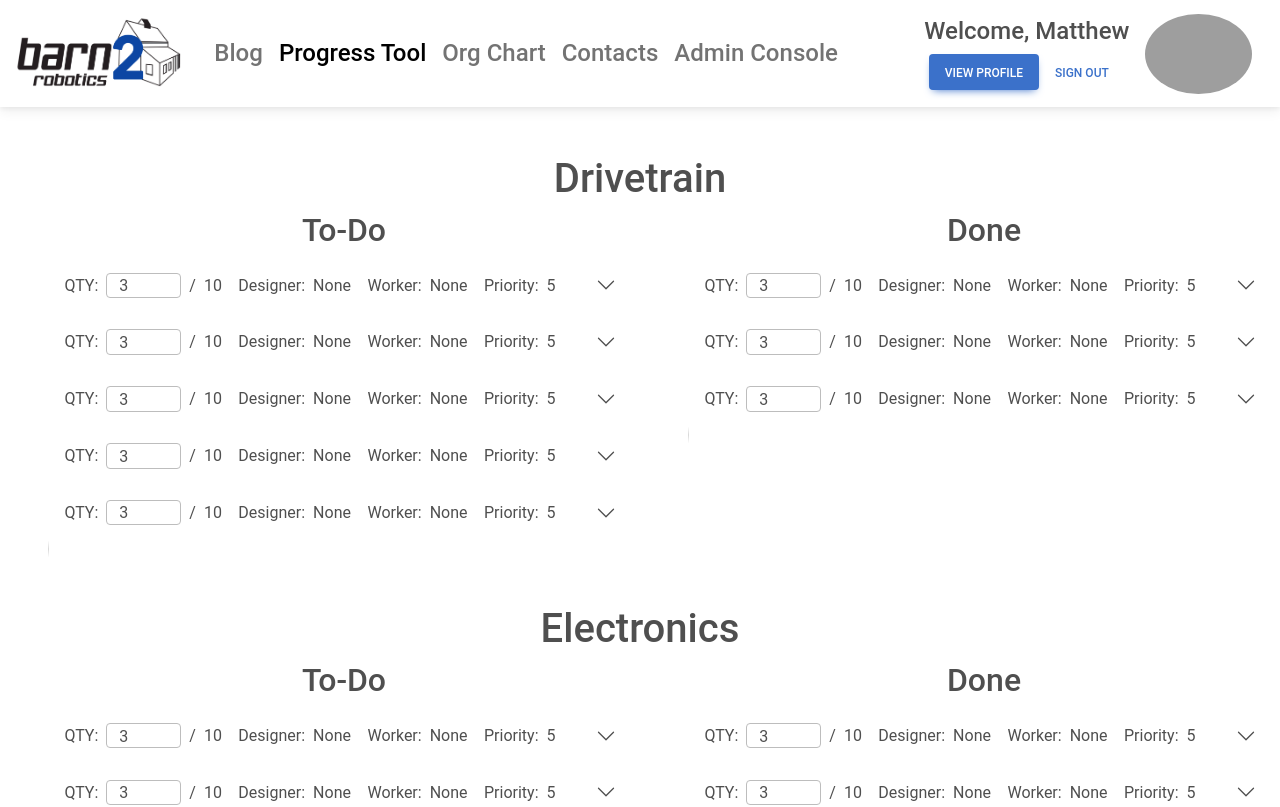
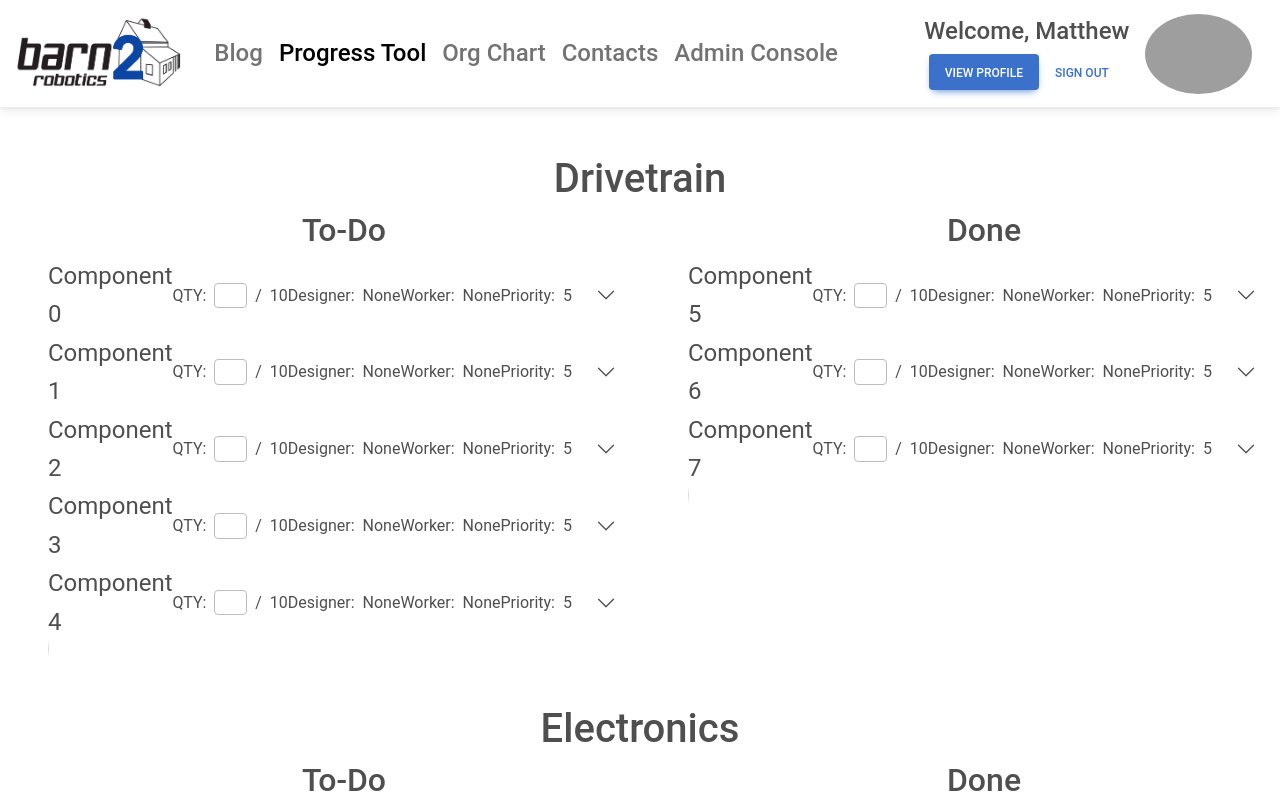
Before and after one commit to Object-Obejct-mitr/B2RFrontend, a Vue app in the folder B2RFrontend/: page /progress in a window 1280 px wide. Shown: the top 807 px of the page. Built offline with nearby package versions, Linux system fonts and the light colour scheme; grey boxes are pictures that could not be loaded.

Commit message:
almost done implementing drag and drop, need to expand some things

```diff
--- a/B2RFrontend/package.json
+++ b/B2RFrontend/package.json
@@ -12,8 +12,9 @@
     "lodash.uniqueid": "^4.0.1",
     "mdb-calendar": "git+https://oauth2:yCfC16vXePeyyHk4W_vb@git.mdbootstrap.com/mdb/standard/plugins/prd/calendar",
     "vue": "^3.2.45",
+    "vue-draggable-next": "^2.1.1",
     "vue-router": "^4.1.6",
-    "vue-draggable-next": "^2.1.1"
+    "vuedraggable": "^4.1.0"
   },
   "devDependencies": {
     "@rushstack/eslint-patch": "^1.1.4",
--- a/B2RFrontend/src/views/ProgressView.vue
+++ b/B2RFrontend/src/views/ProgressView.vue
@@ -9,9 +9,17 @@
                         <div v-for="(task, componentName) in taskCategory" :key="task" class="d-flex flex-column flex-fill ms-5 me-auto w-50">
 
                             <h2 class="text-center">{{ componentName }}</h2>
-                            <div v-for="taskName in task" :key="taskName" class="sortable-item">
-                                <Task :component="value3" />
-                            </div>
+                            <draggable
+                                :list="task"
+                                group="componentName"
+                                item-key="id"
+                                @start="drag=true"
+                                @end="drag=false" >
+                                <template #item="{ element }">
+                                    <Task :component="element" />
+                                </template>
+                            </draggable>
+
                             <div class="vr vr-blurry"></div>
                         </div>
                     </div>
@@ -23,19 +31,18 @@
 
 
 <script>
-import Task from "@/components/ProgressView/Task.vue"
-// import { VueDraggableNext } from "@/vue-draggable-next";
-import { defineComponent } from "vue";
+import Task from "@/components/ProgressView/Task.vue";
+import draggable from 'vuedraggable';
 
-
-export default defineComponent({
+export default {
     name: "ProgressView",
     components: {
         Task,
-        // draggable: VueDraggableNext
+        draggable
     },
     data() {
         return {
+            drag: false,
             tasks: {
                 Drivetrain: {
                     "To-Do": [
@@ -70,7 +77,7 @@ export default defineComponent({
 
     }
 
-})
+}
 
 
 
```
Also changed, not shown: 1 other file (tests, documents, lock files or other folders).
